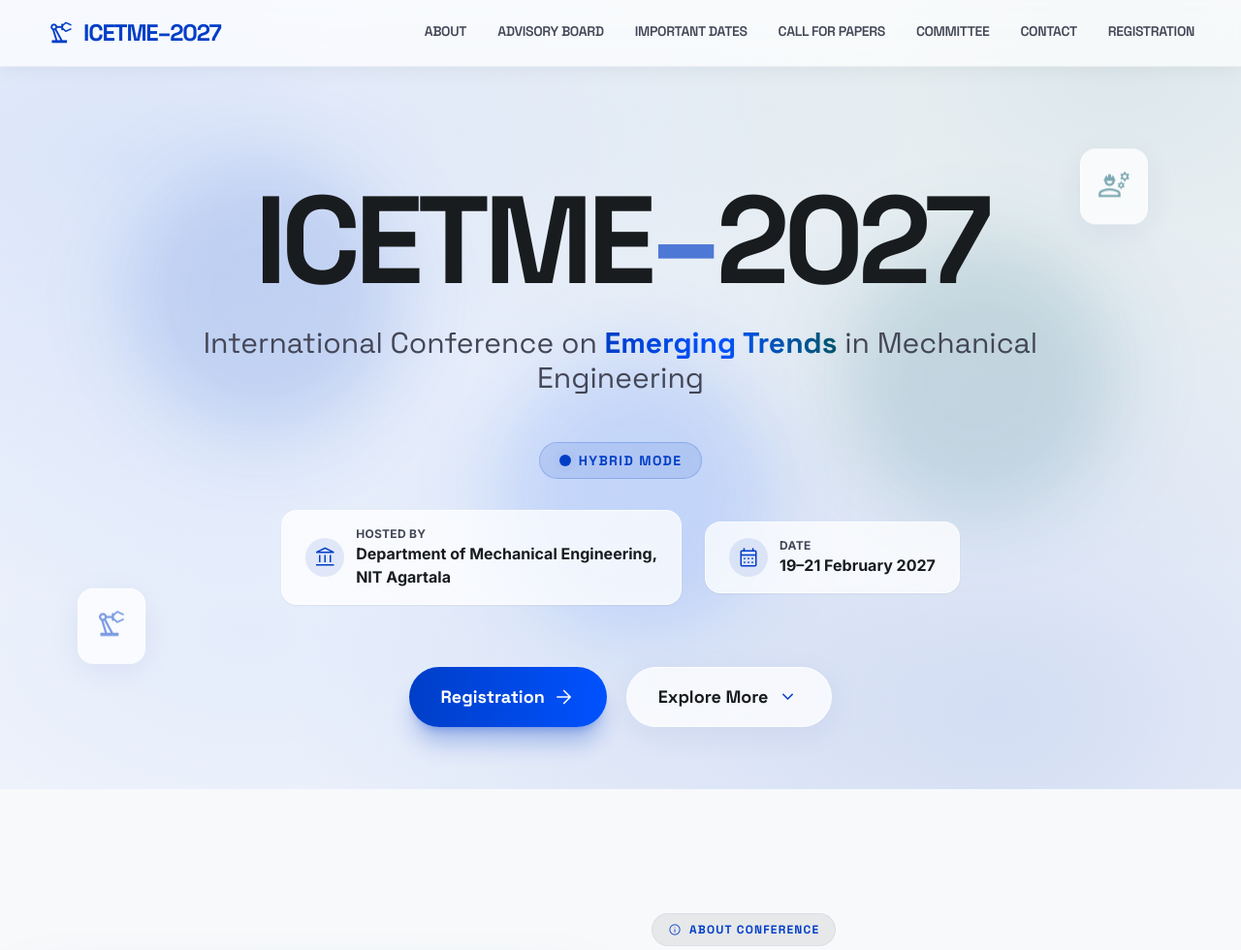
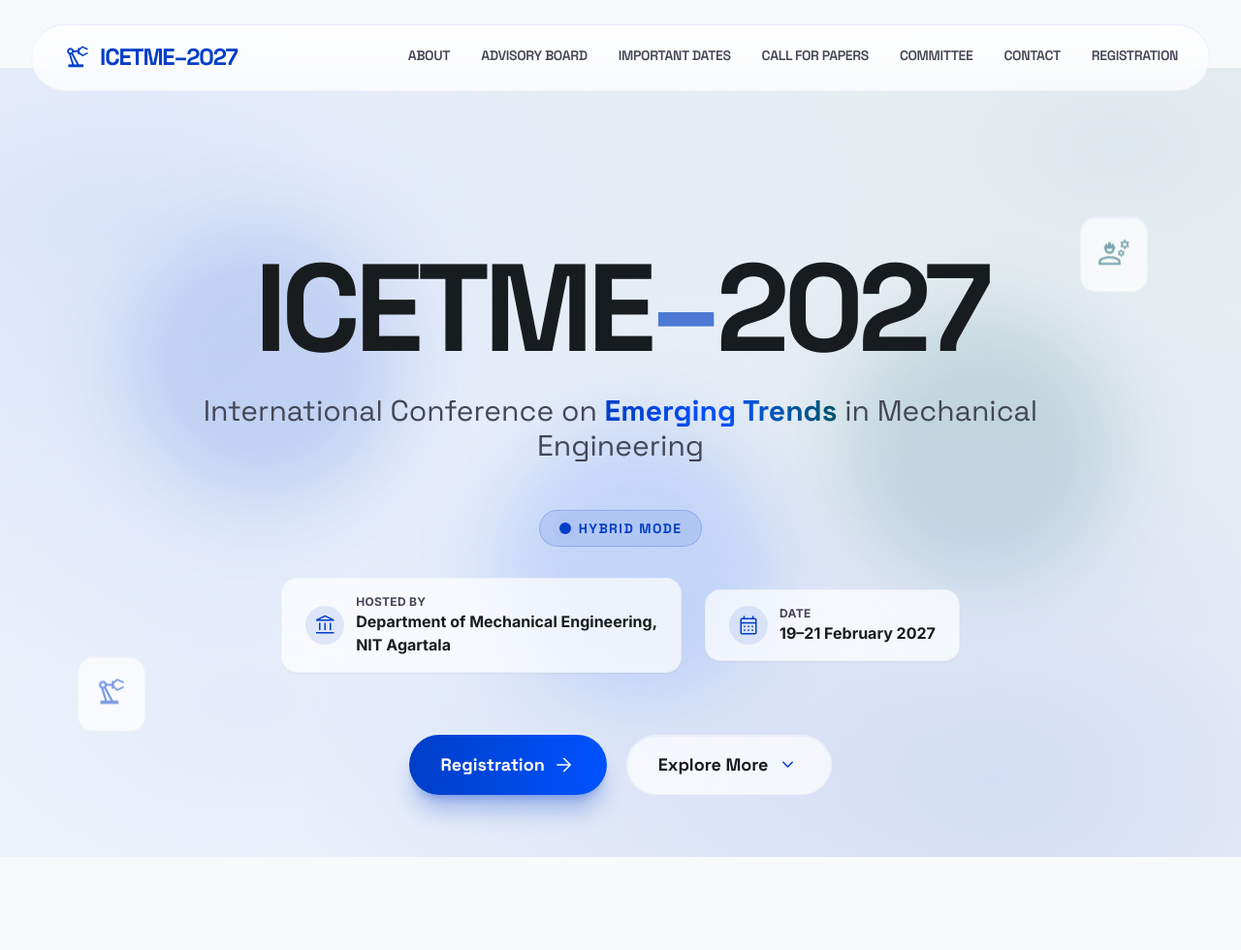
Before and after one commit to Kalyan-udd/ICETME-2027, a FastAPI app: page / in a window 1280 px wide. Shown: the top 980 px of the page at 97% size. Run offline with FastAPI, Linux system fonts and the light colour scheme; some libraries are stand-ins or nearby versions.

Commit message:
resolving some design.

```diff
--- a/static/css/home.css
+++ b/static/css/home.css
@@ -1,11 +1,16 @@
 .material-symbols-outlined { font-variation-settings: 'FILL' 0, 'wght' 300, 'GRAD' 0, 'opsz' 24; }
 
 .glass-card {
-    background: rgba(255, 255, 255, 0.75);
-    backdrop-filter: blur(24px);
-    -webkit-backdrop-filter: blur(24px);
-    border: 1px solid rgba(255, 255, 255, 0.6);
-    box-shadow: 0 8px 32px 0 rgba(31, 38, 135, 0.07);
+    /* Tier 2: surface_container_lowest @ 70% opacity + backdrop-blur */
+    background: rgba(255, 255, 255, 0.7);
+    backdrop-filter: blur(20px);
+    -webkit-backdrop-filter: blur(20px);
+
+    /* Ghost Border Fallback: outline-variant @ 15% */
+    border: 1px solid rgba(195, 197, 217, 0.15);
+
+    /* Subtle inner glow to simulate light hitting a lens */
+    box-shadow: inset 0 1px 0 rgba(221, 225, 255, 0.5); /* primary_fixed tint */
 }
 
 .hero-mesh {
--- a/templates/home.html
+++ b/templates/home.html
@@ -78,7 +78,7 @@
 <body class="bg-background text-on-background font-body selection:bg-primary-fixed selection:text-on-primary-fixed">
 
 <!-- Navigation -->
-<nav class="navbar-glass fixed top-0 left-0 w-full z-[100] flex justify-between items-center px-6 lg:px-12 py-4 transition-all duration-300">
+<nav class="glass-card rounded-full sticky top-6 z-50 max-w-7xl mx-auto flex justify-between items-center w-[95%] px-8 py-4 transition-all duration-300">
     <a href="{{url_for('home')}}">
     <div class="text-2xl font-extrabold tracking-tighter text-primary font-headline flex items-center gap-2">
         <span class="material-symbols-outlined text-3xl">precision_manufacturing</span>
```
